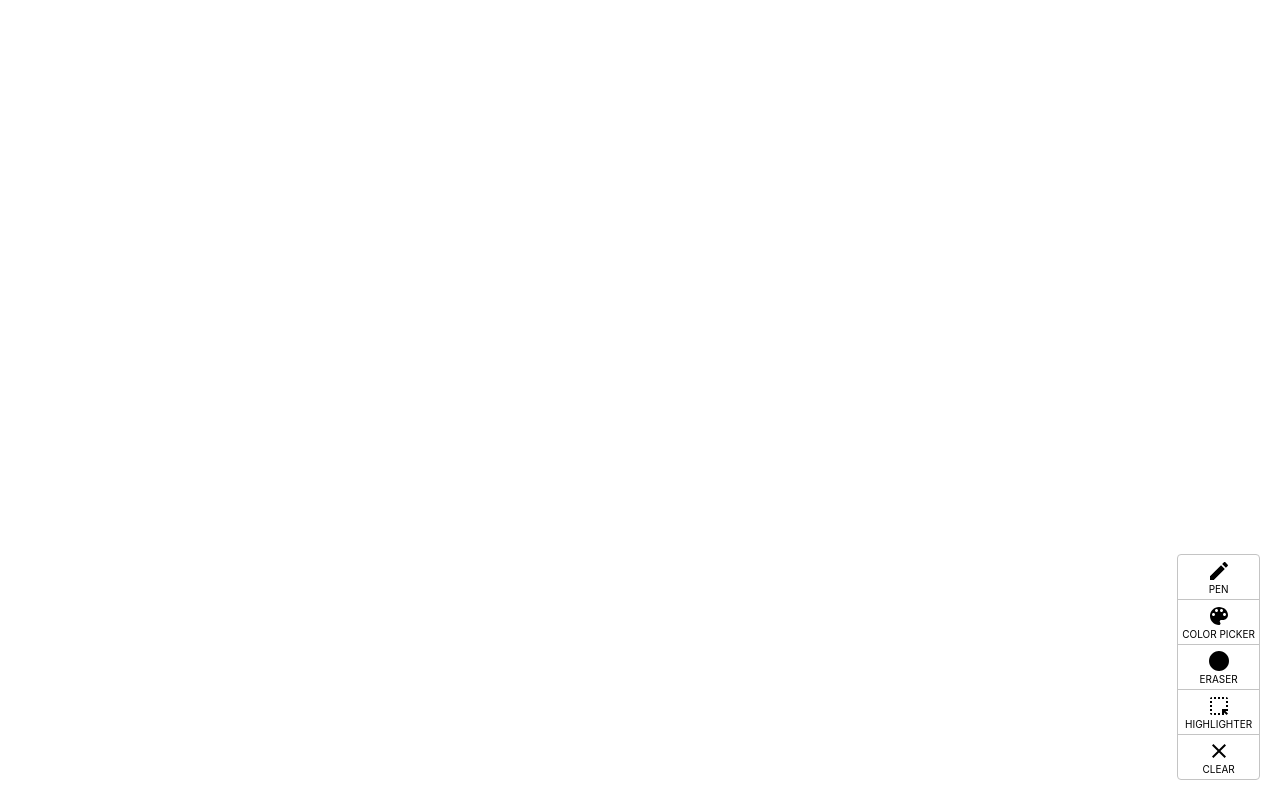
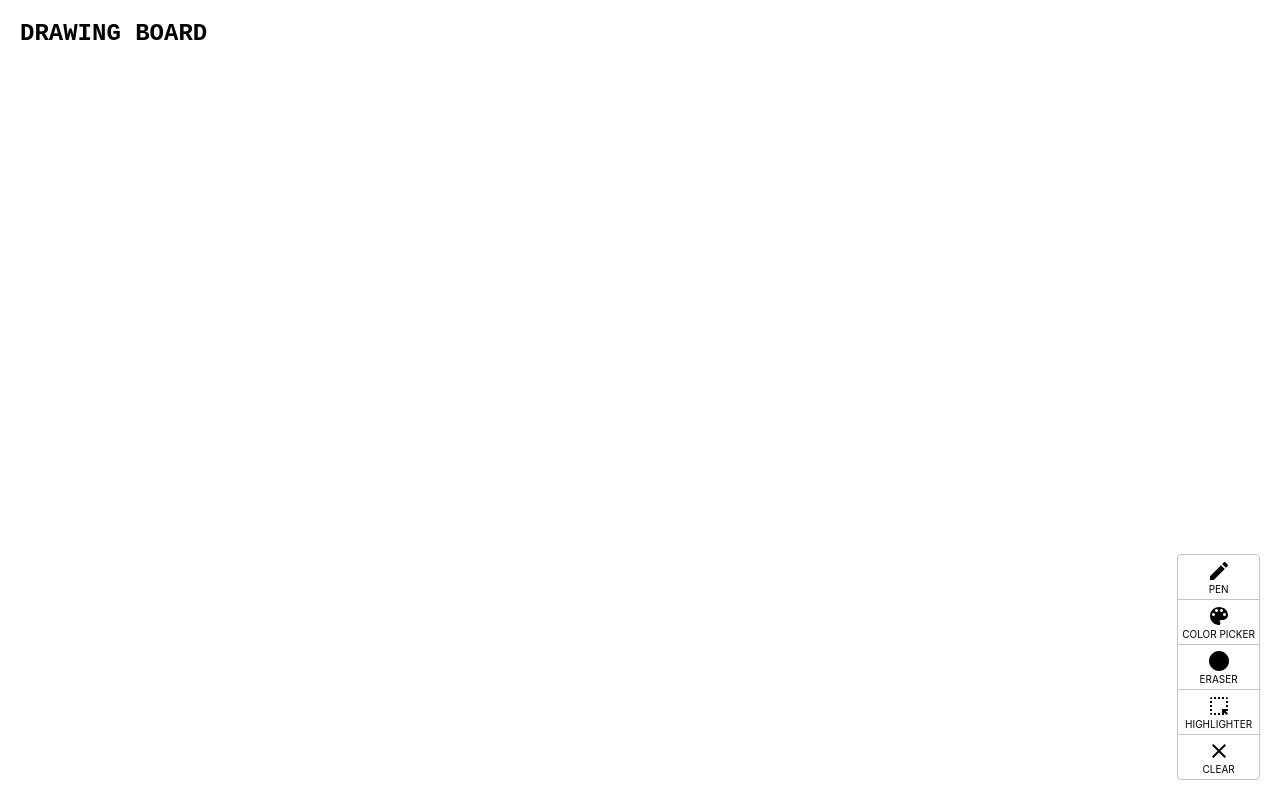
Before and after one commit to sarangkartikey50/drawing-board, a React (Create React App) app: page / in a window 1280 px wide. Built offline with nearby package versions, Linux system fonts and the light colour scheme.

Commit message:
updated read me

```diff
--- a/public/index.html
+++ b/public/index.html
@@ -2,42 +2,19 @@
 <html lang="en">
   <head>
     <meta charset="utf-8" />
-    <link rel="icon" href="%PUBLIC_URL%/favicon.ico" />
+    <link rel="icon" href="%PUBLIC_URL%/assets/favicon.ico" />
     <meta name="viewport" content="width=device-width, initial-scale=1" />
     <meta name="theme-color" content="#000000" />
     <meta
       name="description"
-      content="Web site created using create-react-app"
+      content="web app for drawing board"
     />
-    <link rel="apple-touch-icon" href="%PUBLIC_URL%/logo192.png" />
-    <!--
-      manifest.json provides metadata used when your web app is installed on a
-      user's mobile device or desktop. See https://developers.google.com/web/fundamentals/web-app-manifest/
-    -->
+    <link rel="apple-touch-icon" href="%PUBLIC_URL%/assets/logo192.png" />
     <link rel="manifest" href="%PUBLIC_URL%/manifest.json" />
-    <!--
-      Notice the use of %PUBLIC_URL% in the tags above.
-      It will be replaced with the URL of the `public` folder during the build.
-      Only files inside the `public` folder can be referenced from the HTML.
-
-      Unlike "/favicon.ico" or "favicon.ico", "%PUBLIC_URL%/favicon.ico" will
-      work correctly both with client-side routing and a non-root public URL.
-      Learn how to configure a non-root public URL by running `npm run build`.
-    -->
-    <title>React App</title>
+    <title>Drawing Board</title>
   </head>
   <body>
     <noscript>You need to enable JavaScript to run this app.</noscript>
     <div id="root"></div>
-    <!--
-      This HTML file is a template.
-      If you open it directly in the browser, you will see an empty page.
-
-      You can add webfonts, meta tags, or analytics to this file.
-      The build step will place the bundled scripts into the <body> tag.
-
-      To begin the development, run `npm start` or `yarn start`.
-      To create a production bundle, use `npm run build` or `yarn build`.
-    -->
   </body>
 </html>
--- a/src/App.js
+++ b/src/App.js
@@ -1,13 +1,16 @@
-import React from 'react';
-
+import React, { lazy, Suspense } from 'react';
 import CanvasBoard from 'containers/CanvasBoard';
 import Menu from 'containers/Menu';
+const Header = lazy(() => import('components/Header'));
 
 function App() {
   return (
     <div className="App">
-      <CanvasBoard />
-      <Menu />
+      <Suspense fallback={'loading...'}>
+        <Header />
+        <CanvasBoard />
+        <Menu />
+      </Suspense>
     </div>
   );
 }
--- /dev/null
+++ b/src/components/Header/index.js
@@ -0,0 +1,8 @@
+import React, { memo } from 'react';
+import styles from './index.module.scss';
+
+const Header = () => (
+  <div className={styles.container}>drawing board</div>
+);
+
+export default memo(Header);
--- /dev/null
+++ b/src/components/Header/index.module.scss
@@ -0,0 +1,9 @@
+.container {
+  font-size: 24px;
+  font-weight: bold;
+  font-family: monospace;
+  text-transform: uppercase;
+  position: absolute;
+  top: 20px;
+  left: 20px;
+}
--- a/src/containers/CanvasBoard/index.js
+++ b/src/containers/CanvasBoard/index.js
@@ -90,7 +90,7 @@ const CanvasBoard = (props) => {
     setIsHighlighting(true);
     const ctx = getCanvasHighlighterContext();
     ctx.strokeStyle = `hsl(${hue} ${saturation}% ${lightness}%)`;
-    ctx.lineWidth = 10;
+    ctx.lineWidth = 5;
     ctx.lineCap = 'round';
     ctx.beginPath();
     ctx.moveTo(...coordinates);
--- a/src/containers/Menu/index.js
+++ b/src/containers/Menu/index.js
@@ -1,11 +1,12 @@
-import React, { useCallback } from 'react';
+import React, { useCallback, lazy } from 'react';
 import { useDispatch, useSelector } from 'react-redux';
 import menuActions from 'redux/actions/menu';
-import ColorPicker from 'components/ColorPicker';
-import MenuItems from 'components/MenuItems';
-import StrokeWidthPicker from 'components/StrokeWidthPicker';
 import { MENU_ITEMS } from 'constants/menu';
 import styles from './index.module.scss';
+
+const ColorPicker = lazy(() => import('components/ColorPicker'));
+const MenuItems = lazy(() => import('components/MenuItems'));
+const StrokeWidthPicker = lazy(() => import('components/StrokeWidthPicker'));
 
 const Menu = (props) => {
   const dispatch = useDispatch();
```
Also changed, not shown: src/components/ColorPicker/index.js (+7 -6 lines), src/logo.svg (deleted), 1 other file (tests, documents, lock files or other folders).
